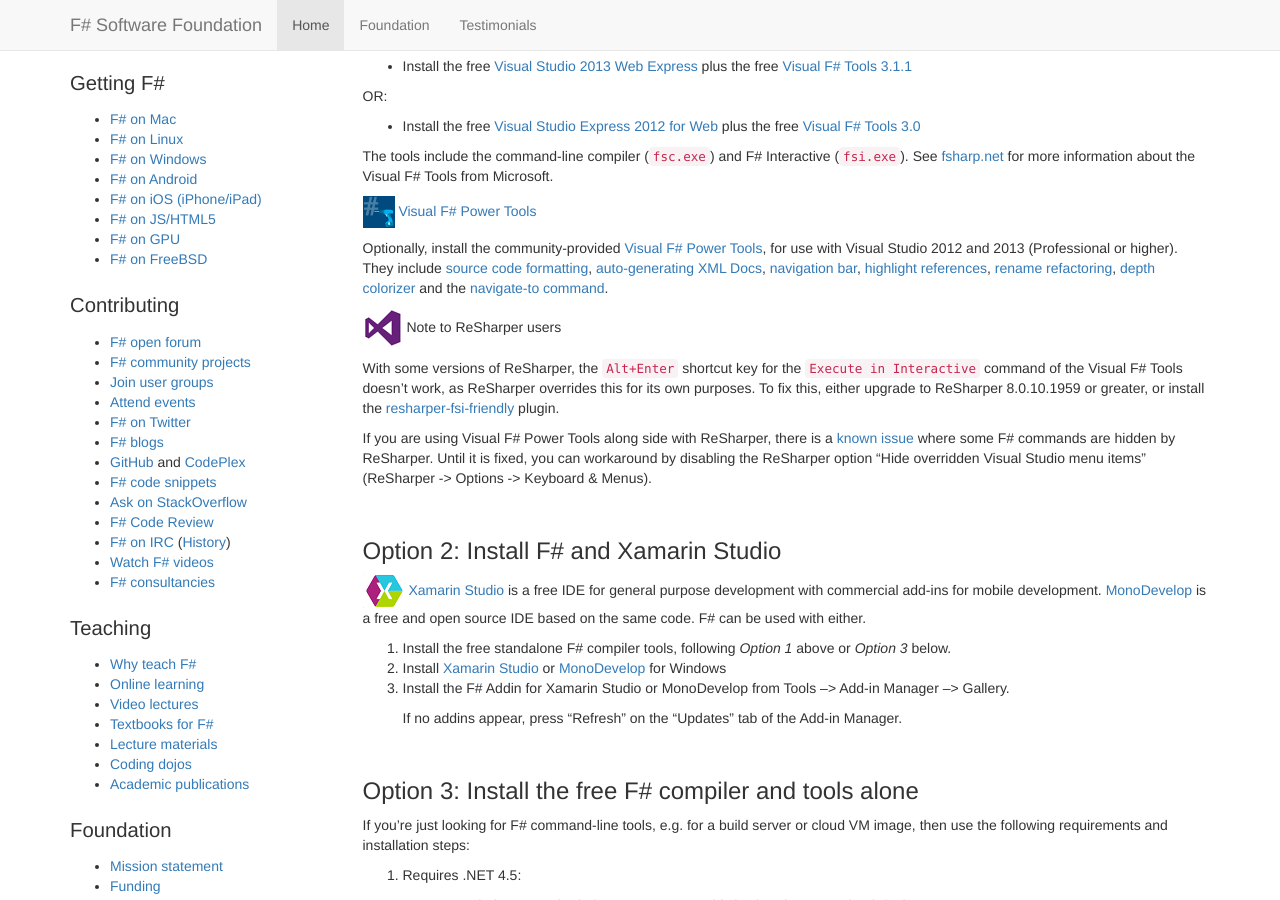
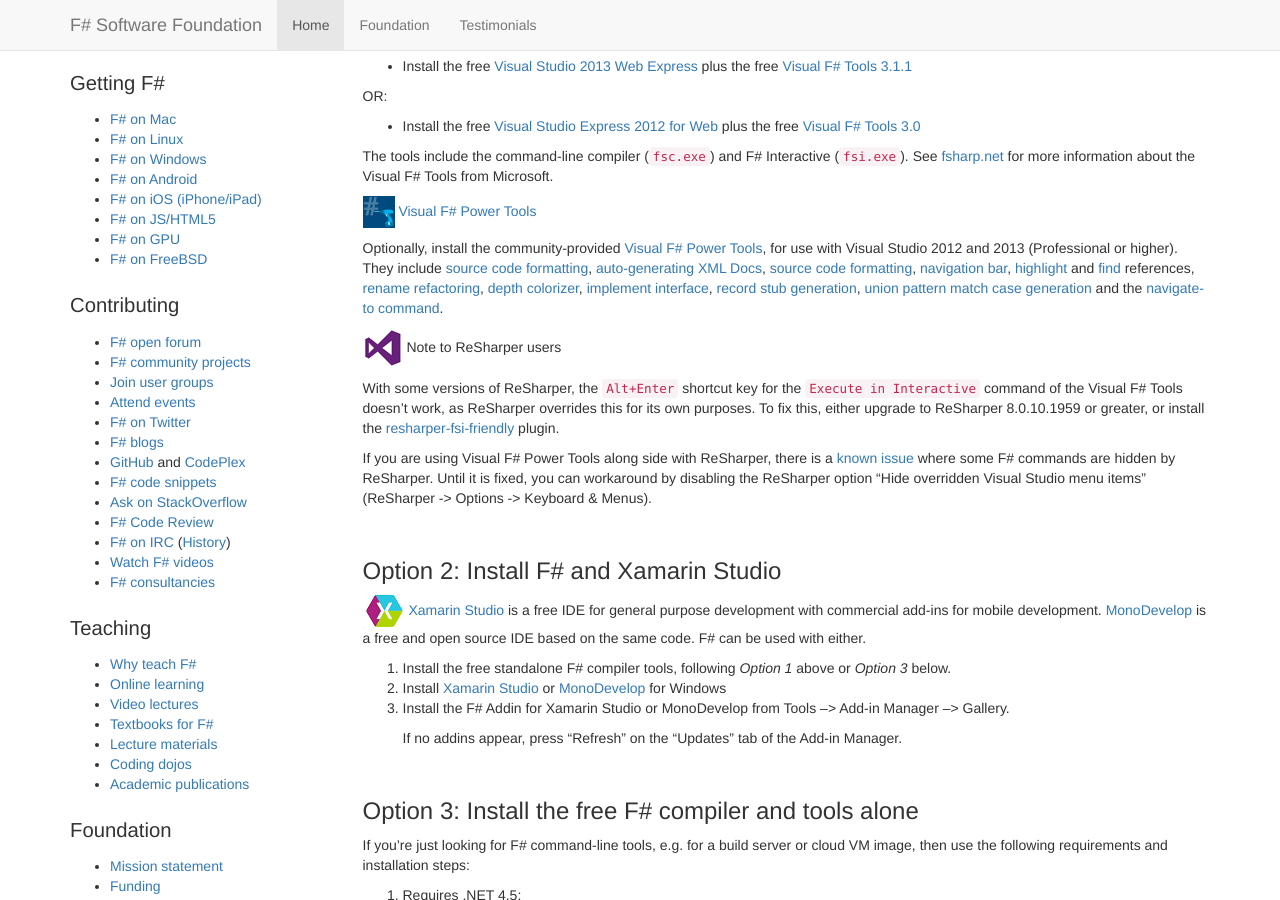
Before and after one commit to fsharp/fsharp.org, a Jekyll site: the page built from use/windows/index.md, in a window 1280 px wide and 900 px high, scrolled down 350 px. Built offline with Jekyll 4.4.1, drawn with Linux system fonts in a browser that asks for light colours; nearby versions of some CDN libraries; some web fonts are replaced; comment, search, counter and statistics services are not loaded.

Commit message:
Adding more features from the power tools

```diff
--- a/use/windows/index.md
+++ b/use/windows/index.md
@@ -32,10 +32,14 @@
 Optionally, install the community-provided [Visual F# Power Tools](http://fsprojects.github.io/VisualFSharpPowerTools/),
 for use with Visual Studio 2012 and 2013 (Professional or higher). They include [source code formatting](http://fsprojects.github.io/VisualFSharpPowerTools/codeformatting.html),
 [auto-generating XML Docs](http://fsprojects.github.io/VisualFSharpPowerTools/xmldoc.html),
+[source code formatting](http://fsprojects.github.io/VisualFSharpPowerTools/codeformatting.html),
 [navigation bar](http://fsprojects.github.io/VisualFSharpPowerTools/navbar.html),
-[highlight references](http://fsprojects.github.io/VisualFSharpPowerTools/highlightusage.html),
+[highlight](http://fsprojects.github.io/VisualFSharpPowerTools/highlightusage.html) and [find](http://fsprojects.github.io/VisualFSharpPowerTools/findallreferences.html) references,
 [rename refactoring](http://fsprojects.github.io/VisualFSharpPowerTools/rename.html),
-[depth colorizer](http://fsprojects.github.io/VisualFSharpPowerTools/depthcolorizer.html) and the
+[depth colorizer](http://fsprojects.github.io/VisualFSharpPowerTools/depthcolorizer.html),
+[implement interface](http://fsprojects.github.io/VisualFSharpPowerTools/implementinterface.html),
+[record stub generation](http://fsprojects.github.io/VisualFSharpPowerTools/recordstubgeneration.html),
+[union pattern match case generation](http://fsprojects.github.io/VisualFSharpPowerTools/unionpatternmatchcasegeneration.html) and the
 [navigate-to command](http://fsprojects.github.io/VisualFSharpPowerTools/navigateto.html).
 
 ##### ![logo](/images/thumbs/vstudio.png)&nbsp;Note to ReSharper users #####
```
